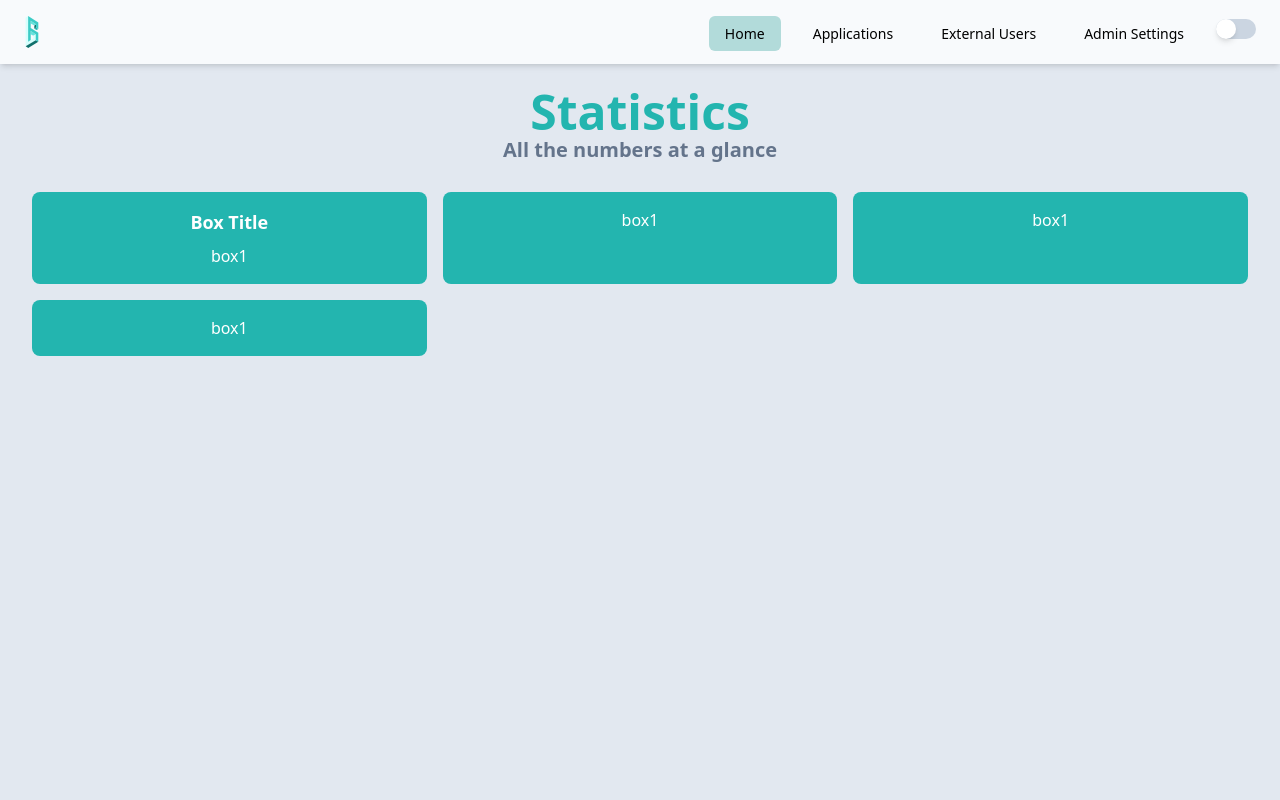
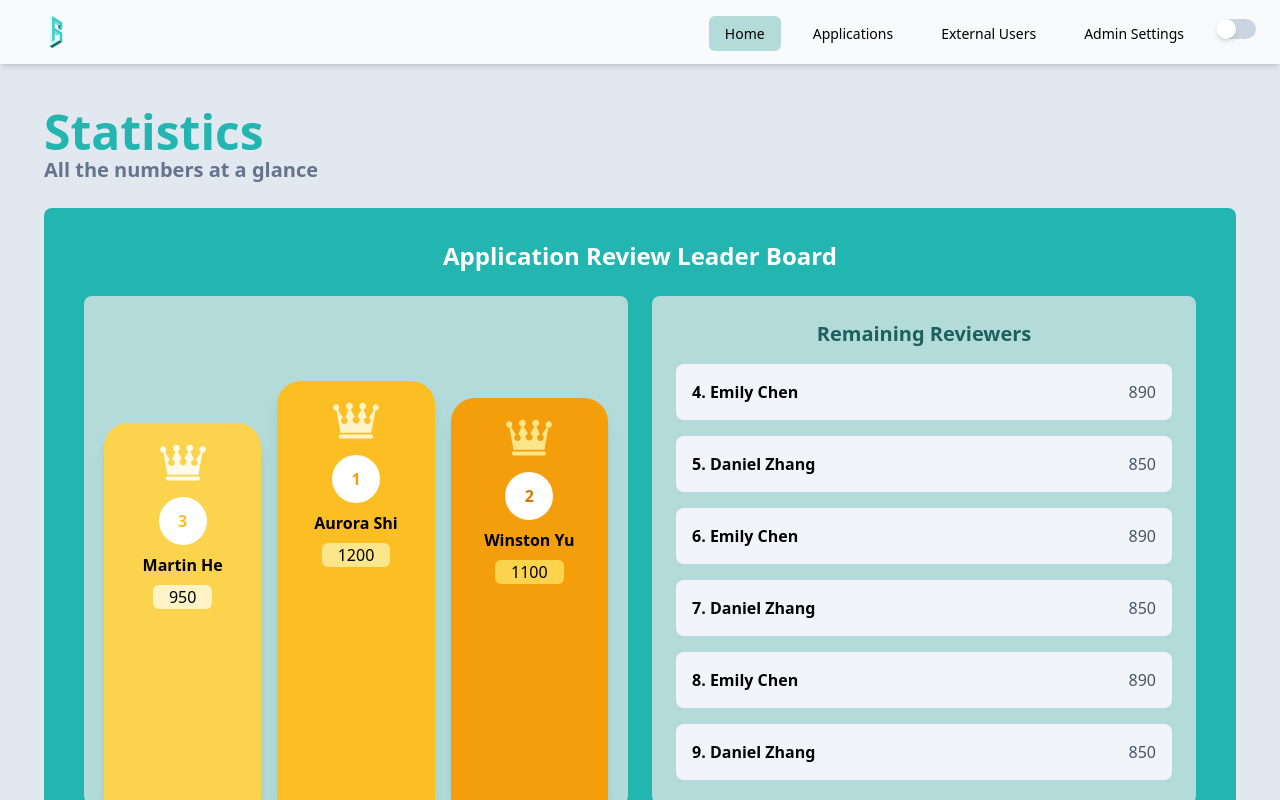
Before and after one commit to hack-the-6ix/admin.hackthe6ix.com, a React (Vite) app: page / in a window 1280 px wide. Built offline with nearby package versions, Linux system fonts and the light colour scheme.

Commit message:
Added leaderboard for reviews

```diff
--- a/package.json
+++ b/package.json
@@ -12,6 +12,7 @@
   "dependencies": {
     "react": "^18.3.1",
     "react-dom": "^18.3.1",
+    "react-icons": "^5.3.0",
     "react-router-dom": "^6.28.0"
   },
   "devDependencies": {
--- a/src/components/box.tsx
+++ b/src/components/box.tsx
@@ -12,7 +12,7 @@ const Box: FC<BoxProps> = ({ title, children, className = '' }) => {
     <div
       className={`bg-primary dark:bg-slate-700 text-white p-4 text-center rounded-lg ${className}`}
     >
-      {title && <h2 className="text-lg font-bold mb-2">{title}</h2>}
+      {title && <h2 className="text-2xl font-bold mb-2">{title}</h2>}
       {children}
     </div>
   );
--- a/src/components/layouts/Dashboard.tsx
+++ b/src/components/layouts/Dashboard.tsx
@@ -33,7 +33,7 @@ export default function DashboardLayout() {
   return (
     <div className="flex flex-col h-screen">
       <nav className="sticky top-0 flex justify-between items-center bg-slate-50 dark:bg-slate-950 text-neutral-light dark:text-white p-4 shadow-md w-full">
-        <img src={logo} alt="Logo" className="h-8 w-8" />
+        <img src={logo} alt="Logo" className="ml-6 h-8 w-8" />
         <div className="justify-end">
         {pages.map(({ label, to }, idx) => (
           <NavLink
--- a/src/features/home/index.tsx
+++ b/src/features/home/index.tsx
@@ -1,14 +1,19 @@
+/* eslint-disable prettier/prettier */
 import Box from '../../components/box';
+import LeaderBoard from './leaderboard';
 
 export function Component() {
   return (
-    <div className="p-4">
-      <div className="mb-3 text-center mt-2">
+    <div className="p-4 m-3">
+      <div className="m-4 text-left mb-6">
         <h1 className="text-5xl font-bold text-primary">Statistics</h1>
-        <p className="text-xl font-bold text-slate-500">
+        <p className="text-xl font-bold text-slate-500 ">
           All the numbers at a glance
         </p>
       </div>
+      <LeaderBoard />
+
+      {/* Boxes */}
       <div className="grid grid-cols-1 sm:grid-cols-2 md:grid-cols-3 gap-4 p-4">
         <Box title="Box Title">box1</Box>
         <Box>box1</Box>
--- /dev/null
+++ b/src/features/home/leaderboard.tsx
@@ -0,0 +1,90 @@
+/* eslint-disable prettier/prettier */
+import { GiQueenCrown } from 'react-icons/gi';
+
+export default function LeaderBoard() {
+  const reviewers = [
+    { name: 'Aurora Shi', total: 1200 },
+    { name: 'Winston Yu', total: 1100 },
+    { name: 'Martin He', total: 950 },
+    { name: 'Emily Chen', total: 890 },
+    { name: 'Daniel Zhang', total: 850 },
+    { name: 'Emily Chen', total: 890 },
+    { name: 'Daniel Zhang', total: 850 },
+    { name: 'Emily Chen', total: 890 },
+    { name: 'Daniel Zhang', total: 850 },
+  ];
+
+  return (
+    <div className="p-6 m-4 bg-primary dark:bg-slate-700 text-center rounded-lg">
+      <h1 className="pt-2 text-2xl text-white font-bold mb-6">
+        Application Review Leader Board
+      </h1>
+
+      <div className="grid grid-cols-1 md:grid-cols-2 gap-6 m-4">
+        <div className="bg-primary-light dark:bg-slate-800 rounded-lg pr-5 pl-5">
+          <div className="flex justify-center gap-4 items-end h-full">
+            <div className="flex flex-col items-center bg-amber-300 dark:bg-primary-dark p-4 shadow-lg rounded-t-3xl h-3/4 basis-1/3">
+              <GiQueenCrown size = '50px' className="mb-2 text-amber-50 dark:text-primary-light" />
+
+              <div className="w-12 h-12 rounded-full bg-white flex items-center justify-center">
+                <span className="text-amber-400 dark:text-primary-dark font-bold">
+                  3
+                </span>
+              </div>
+              <p className="font-bold m-2">{reviewers[2].name}</p>
+              <div className="pr-4 pl-4 rounded-md mb-10 bg-amber-100 dark:bg-primary">
+                {reviewers[2].total}
+              </div>
+            </div>
+
+            <div className="flex flex-col items-center bg-amber-400 dark:bg-primary-dark p-4 shadow-lg h-5/6 rounded-t-3xl basis-1/3">
+              <GiQueenCrown size = '50px' className="mb-2 text-amber-100 dark:text-primary-light" />
+              <div className="w-12 h-12 rounded-full bg-white flex items-center justify-center">
+                <span className="text-amber-500 dark:text-primary-dark font-bold">
+                  1
+                </span>
+              </div>
+              <p className="font-bold m-2">{reviewers[0].name}</p>
+              <div className="pr-4 pl-4 rounded-md mb-10 bg-amber-200 dark:bg-primary">
+                {reviewers[0].total}
+              </div>
+            </div>
+
+            <div className="flex flex-col items-center bg-amber-500 dark:bg-primary-dark p-4 shadow-lg h-4/5 rounded-t-3xl basis-1/3">
+              <GiQueenCrown size = '50px' className="mb-2 text-amber-200 dark:text-primary-light" />
+
+              <div className="w-12 h-12 rounded-full bg-white flex items-center justify-center">
+                <span className="text-amber-600 dark:text-primary-dark font-bold">
+                  2
+                </span>
+              </div>
+              <p className="font-bold m-2">{reviewers[1].name}</p>
+              <div className="pr-4 pl-4 rounded-md mb-10 bg-amber-300 dark:bg-primary">
+                {reviewers[1].total}
+              </div>
+            </div>
+          </div>
+        </div>
+
+        <div className="p-2 bg-primary-light dark:bg-slate-800 rounded-lg">
+          <h2 className="text-xl font-bold mt-4 text-primary-dark dark:text-slate-300">
+            Remaining Reviewers
+          </h2>
+          <div className="m-4 space-y-4">
+            {reviewers.slice(3).map((reviewer, index) => (
+              <div
+                key={index}
+                className="flex justify-between items-center bg-slate-100 dark:bg-slate-900 p-4 rounded-lg"
+              >
+                <p className="font-bold dark:text-slate-400">
+                  {index + 4}. {reviewer.name}
+                </p>
+                <p className="text-slate-600">{reviewer.total}</p>
+              </div>
+            ))}
+          </div>
+        </div>
+      </div>
+    </div>
+  );
+}
```
Also changed, not shown: 1 other file (tests, documents, lock files or other folders).
